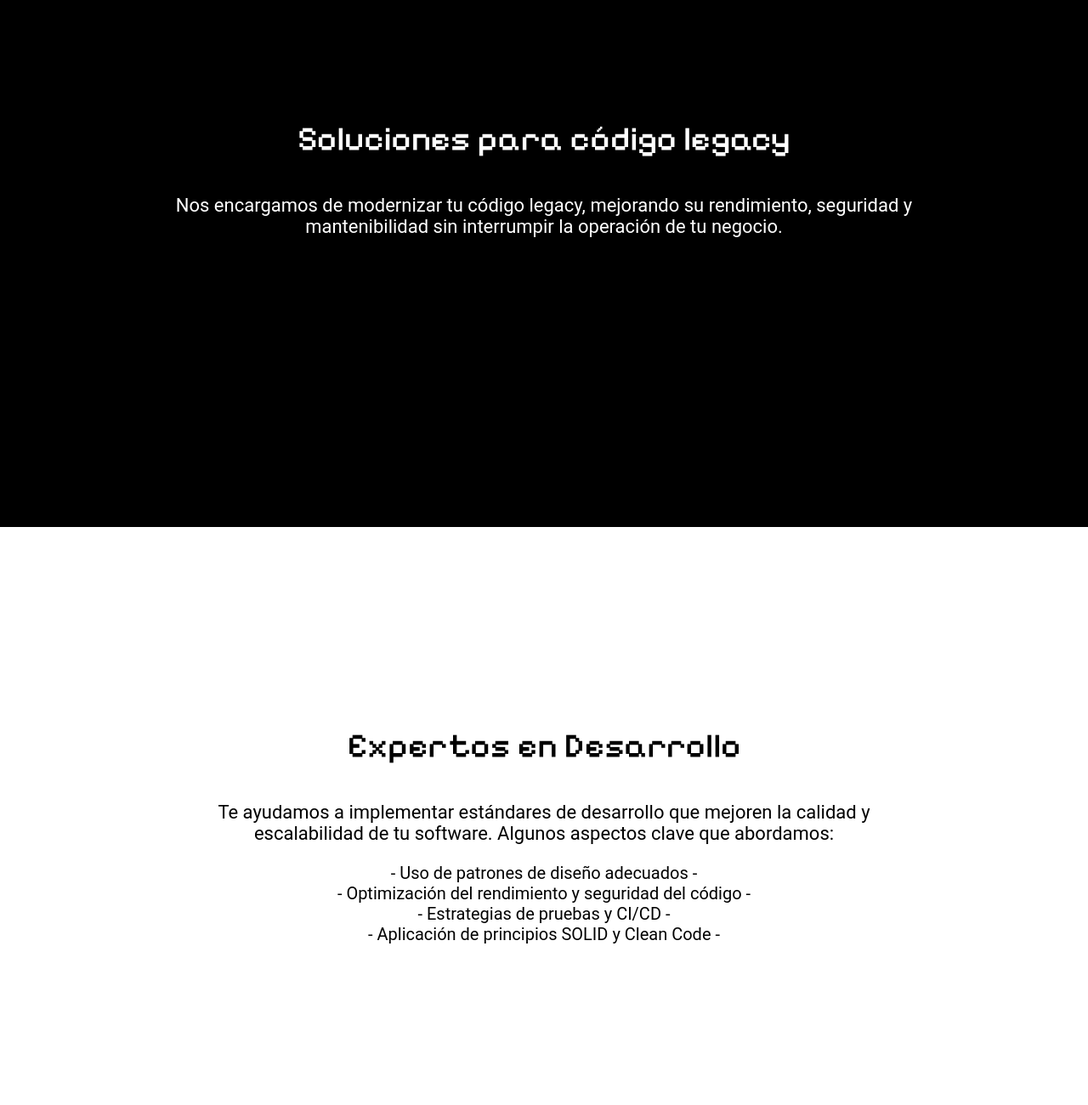
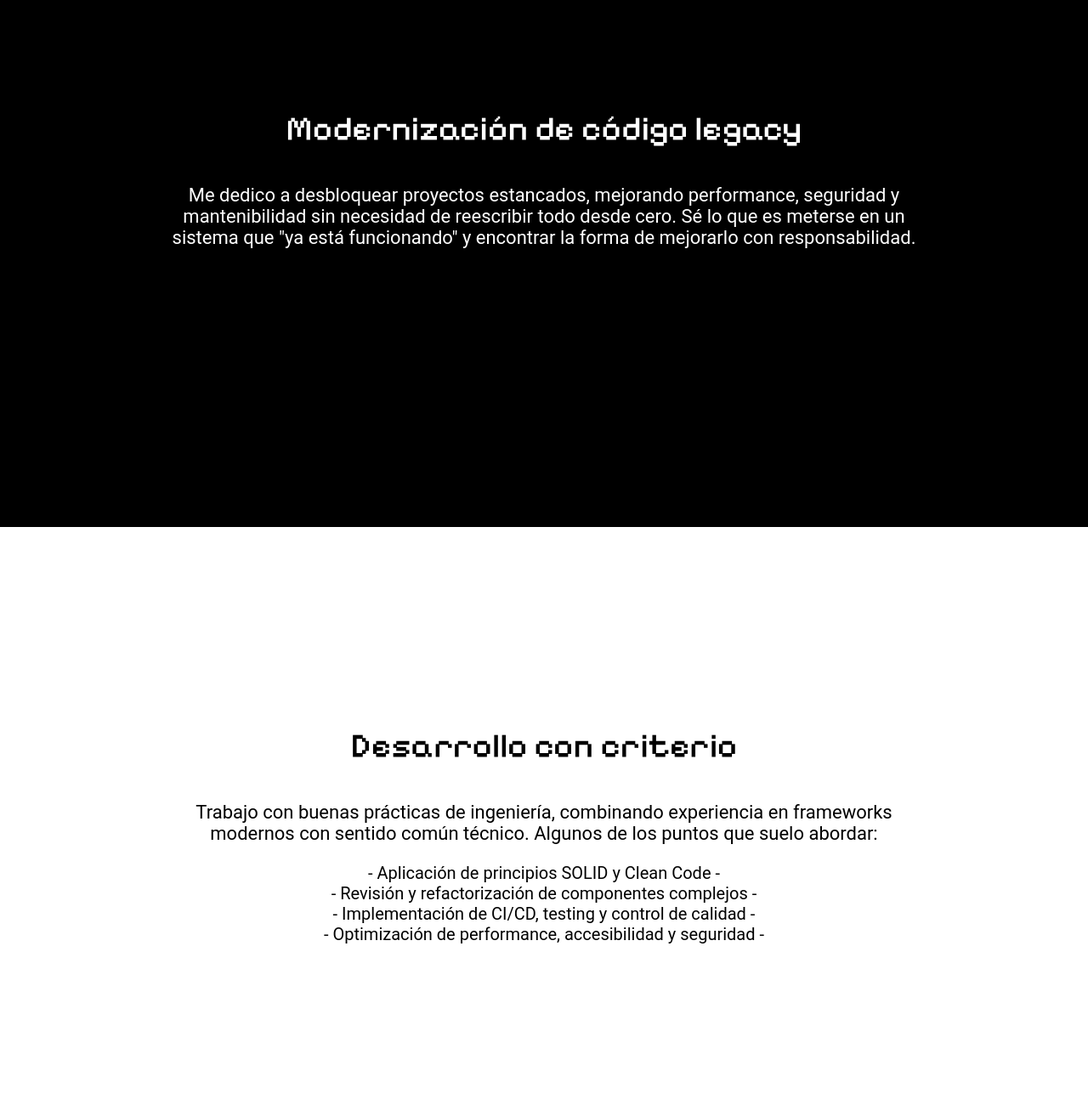
Before and after one commit to juanmcirco/pixelado, a plain HTML site: page index.html in a window 1280 px wide. Shown: the part 1780-3080 px from the top of the page at 85% size. Drawn offline with nearby package versions, Linux system fonts and the light colour scheme.

Commit message:
Update index.html

```diff
--- a/index.html
+++ b/index.html
@@ -268,36 +268,28 @@
       <div class="section pixel-background " id="section2">
         <div class="title">¿Quién Soy?</div>
         <p>
-          Somos una empresa dedicada al desarrollo y mantenimiento de
-          software. Nos especializamos en soluciones para código legacy,
-          optimización de aplicaciones existentes y asesoramiento técnico para
-          garantizar que tu proyecto sea escalable y eficiente. Nuestro equipo
-          está compuesto por desarrolladores senior con experiencia en diversas
-          tecnologías y frameworks modernos.
+          Soy desarrollador especializado en frontend y arquitectura de software, con una fuerte orientación a proyectos que necesitan mantener, modernizar o escalar código legacy. Me apasiona trabajar con sistemas reales y complejos, donde se necesita tanto conocimiento técnico como criterio para tomar decisiones con impacto.
+<br>Mi enfoque está en ayudarte a mejorar la calidad del código, la experiencia del usuario y la sostenibilidad técnica de tu producto, sin frenar el negocio.
         </p>
       </div>
       <div class="section" id="section3">
-        <div class="title">Soluciones para código legacy</div>
+        <div class="title">Modernización de código legacy</div>
 
         <p>
-          Nos encargamos de modernizar tu código legacy, mejorando su
-          rendimiento, seguridad y mantenibilidad sin interrumpir la operación
-          de tu negocio.
+          Me dedico a desbloquear proyectos estancados, mejorando performance, seguridad y mantenibilidad sin necesidad de reescribir todo desde cero. Sé lo que es meterse en un sistema que "ya está funcionando" y encontrar la forma de mejorarlo con responsabilidad.
           <!-- <div class="code-box" id="codeBox"></div>  -->
         </p>
       </div>
 
       <div class="section" id="section4">
-        <div class="title">Expertos en Desarrollo</div>
+        <div class="title">Desarrollo con criterio</div>
         <p>
-          Te ayudamos a implementar estándares de desarrollo que mejoren la
-          calidad y escalabilidad de tu software. Algunos aspectos clave que
-          abordamos:
+          Trabajo con buenas prácticas de ingeniería, combinando experiencia en frameworks modernos con sentido común técnico. Algunos de los puntos que suelo abordar:
           <ul>
-            <li>- Uso de patrones de diseño adecuados -</li>
-            <li>- Optimización del rendimiento y seguridad del código -</li>
-            <li>- Estrategias de pruebas y CI/CD -</li>
             <li>- Aplicación de principios SOLID y Clean Code -</li>
+            <li>- Revisión y refactorización de componentes complejos -</li>
+            <li>- Implementación de CI/CD, testing y control de calidad -</li>
+            <li>- Optimización de performance, accesibilidad y seguridad -</li>
           </ul>
         </p>
       </div>
@@ -307,7 +299,7 @@
             href="https://wa.me/5491138023557"
             target="_blank"
             class="whatsapp-button"
-            >Contáctanos 💬</a
+            >¿Estás trabado con un proyecto o querés mejorar tu arquitectura actual? 💬</a
           >
         </div>
         <div class="button-container">
```
